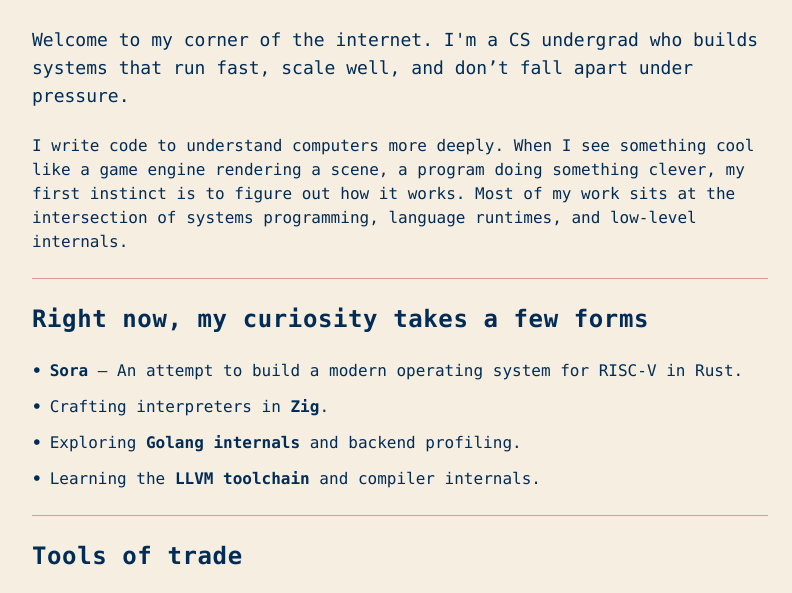
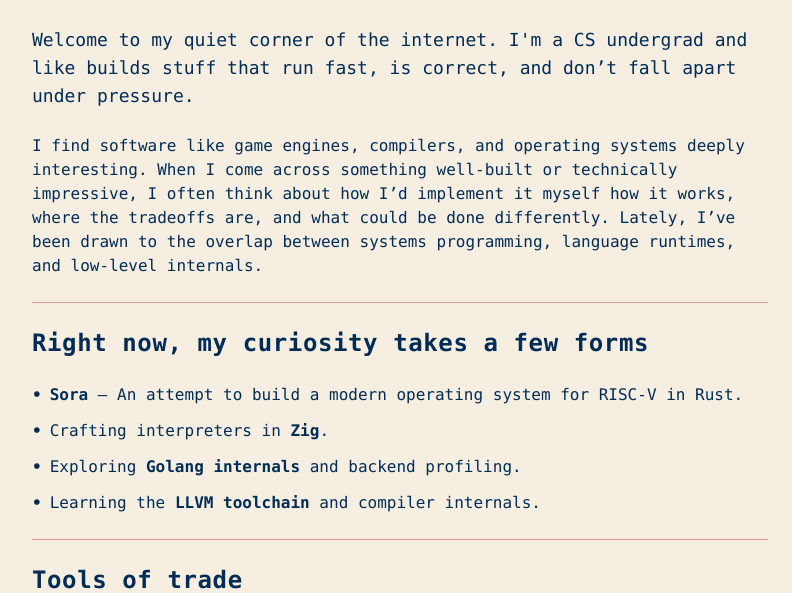
Before and after one commit to sophic00/skygazer, an Astro site: page / in a window 1280 px wide. Shown: the part 167-760 px from the top of the page, without its empty margins (240-1032 px from the left). Built offline with nearby package versions, Linux system fonts and the light colour scheme; Astro itself is replaced by a stand-in of ours.

Commit message:
chore: home page

```diff
--- a/src/pages/index.astro
+++ b/src/pages/index.astro
@@ -28,16 +28,18 @@
       </h1>
 
       <p class="text-skin-base/90 mb-6 text-lg">
-        Welcome to my corner of the internet. I'm a CS undergrad who builds
-        systems that run fast, scale well, and don’t fall apart under pressure.
+        Welcome to my quiet corner of the internet. I'm a CS undergrad and like
+        builds stuff that run fast, is correct, and don’t fall apart under
+        pressure.
       </p>
 
       <p class="text-skin-base/80 mb-6 text-base">
-        I write code to understand computers more deeply. When I see something
-        cool like a game engine rendering a scene, a program doing something
-        clever, my first instinct is to figure out how it works. Most of my
-        work sits at the intersection of systems programming, language runtimes,
-        and low-level internals.
+        I find software like game engines, compilers, and operating systems
+        deeply interesting. When I come across something well-built or
+        technically impressive, I often think about how I’d implement it myself
+        how it works, where the tradeoffs are, and what could be done
+        differently. Lately, I’ve been drawn to the overlap between systems
+        programming, language runtimes, and low-level internals.
       </p>
     </section>
 
@@ -85,7 +87,7 @@
       <h2 class="mb-6 text-2xl font-semibold tracking-wide">Tools of trade</h2>
       <div class="text-skin-base/90 space-y-4">
         <p>
-          I’m not very loyal to tools or frameworks. I’m loyal to questions. If
+          I’m not very loyal to tools or frameworks. I’m loyal to problems. If
           something bothers me, or if I don’t understand how it works, I’ll
           probably poke at it until I do. That’s how most of my projects begin.
         </p>
```
